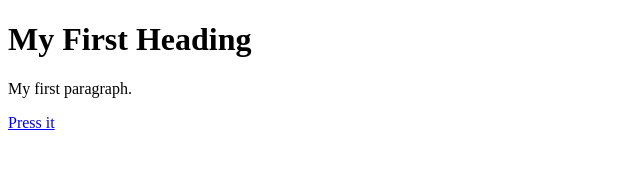
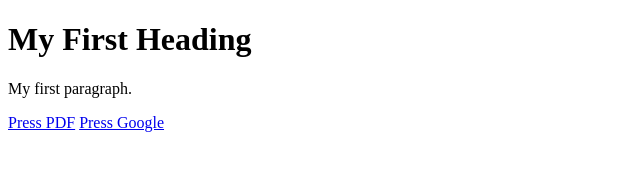
Before and after one commit to eliseiml/json, a plain HTML site: page index.html in a window 1280 px wide. Shown: the whole page, without its empty margins (0-640 px from the left). Drawn offline with Linux system fonts and the light colour scheme.

Commit message:
Update index.html
added links

```diff
--- a/index.html
+++ b/index.html
@@ -4,7 +4,7 @@
 
 <h1>My First Heading</h1>
 <p>My first paragraph.</p>
-<a href="https://google.com">Press it</a>
-
+<a href="http://jr.chemwatch.net/CWWS/DocumentService.svc/GetDocumentContentByExternalUrl?mi=3243482&gid=CLRSLB&vi=45406&cn=101&ln=340700&fn=pd74279915.pdf&cwn=1108&fi=3608179&msdsid=75907&ui=0&di=0&ts=637832043519143643&v=&hc=DA7A1D975A6291E76452661C2C55EED2BF5A9194694F4D93C607A4E7A2181592&ipc=FZE3jg6eYrwuQyGDwq7XBQ%3d%3d">Press PDF</a>
+<a href="http://google.com">Press Google</a>
 </body>
 </html>
```
